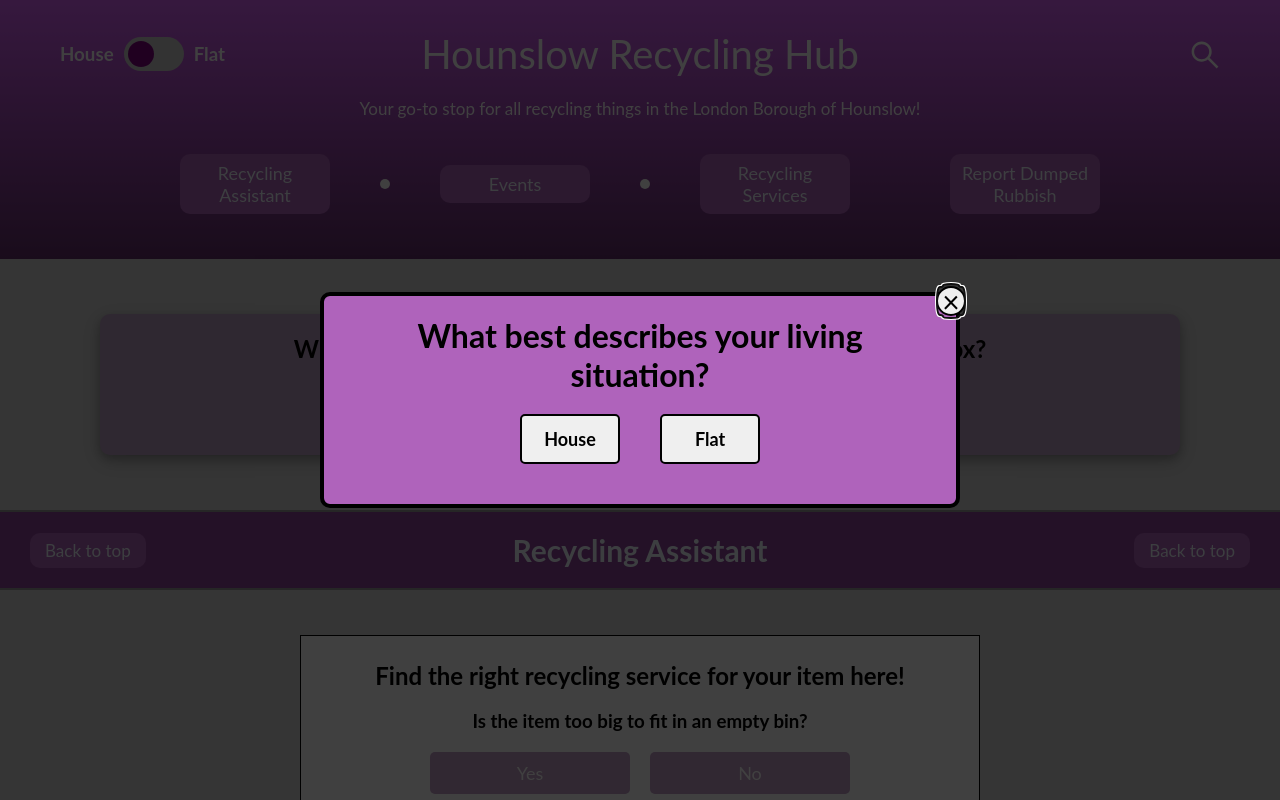
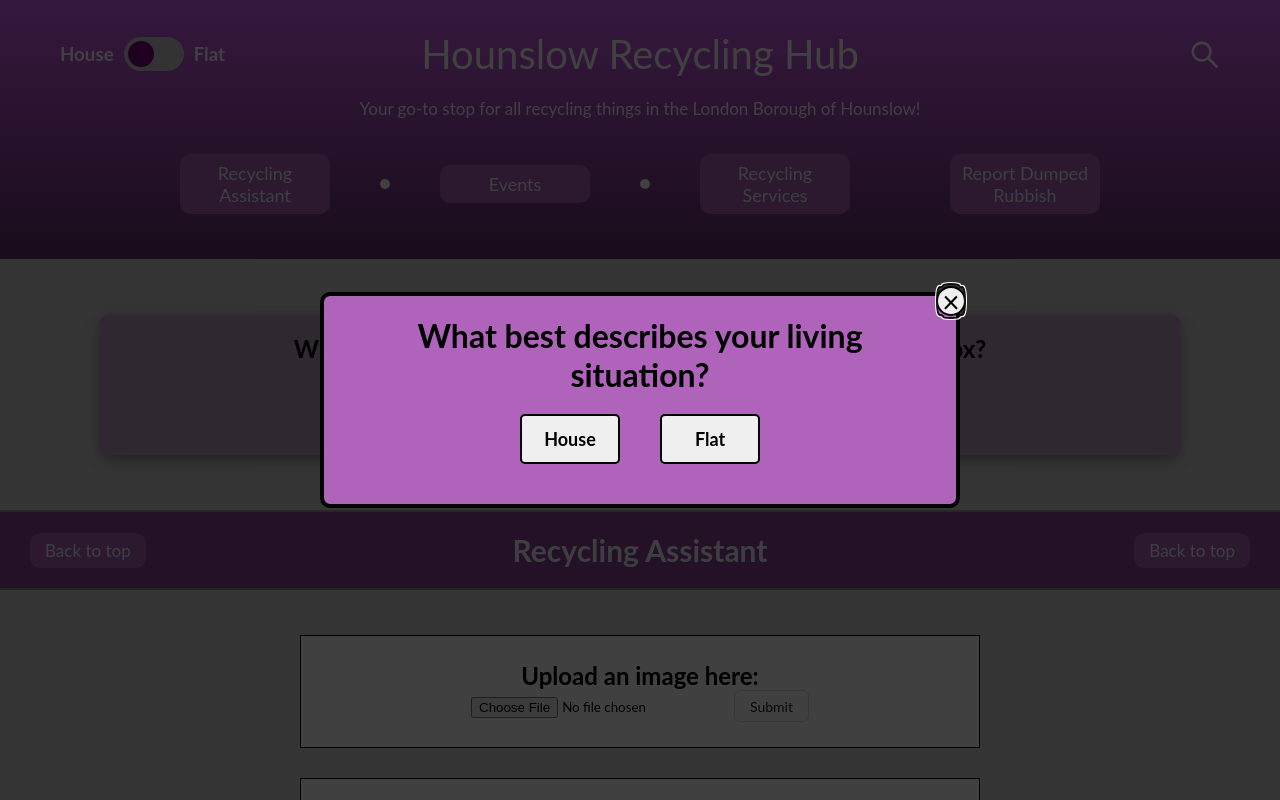
Before and after one commit to ajn2020/test, a Next.js app: page / in a window 1280 px wide. Shown: the top 800 px of the page. Built offline with nearby package versions, Linux system fonts and the light colour scheme.

Commit message:
Integrate ML model for use from UI

```diff
--- /dev/null
+++ b/components/home/ImageRecognition.tsx
@@ -0,0 +1,132 @@
+import React, { useState, useEffect } from "react";
+import { Button } from "antd";
+import style from "@/styles/home/ImageRecognition.module.css";
+
+const ML_ENDPOINT =
+  'https://ijtiasa89d.execute-api.eu-west-2.amazonaws.com/default/ML_model'
+
+
+type ImageRecognitionProps = {
+  showFlatVersion: boolean;
+  openAccordion(id: string): void;
+};
+
+
+export default function ImageRecognition(props: ImageRecognitionProps) {
+  const [image, setImage] = useState<File>();
+  const [preview, setPreview] = useState<string>();
+  const [category, setCategory] = useState<string>("");
+
+  let labelsToServices: Map<string, string>;
+  if (props.showFlatVersion) {
+    labelsToServices = new Map<string, string>([
+      ["plastic", "Plastic Recycling Service"],
+      ["metal", "Metal Recycling Service"],
+      ["cardboard", "Card Recycling Service"],
+      ["paper", "Paper Recycling Service"],
+      ["glass", "Glass Recycling Service"],
+      ["food", "Food Waste Recycling Service"],
+      ["rubbish", "General Waste Collection Service"],
+      ["textile", "Textiles Recycling"],
+      ["small electrical", "Small Electrical Items Recycling"],
+      ["bulky waste", "Bulky Waste Collection Service"],
+      ["clinical waste", "Clinical Waste Collection Service"],
+      ["garden wast", "General Waste Collection Service"]
+    ]);
+  }
+  else {
+    labelsToServices = new Map<string, string>([
+      ["plastic", "Plastic and Metal Recycling Service"],
+      ["metal", "Plastic and Metal Recycling Service"],
+      ["cardboard", "Paper and Card Recycling Service"],
+      ["paper", "Paper and Card Recycling Service"],
+      ["glass", "Glass Recycling Service"],
+      ["food", "Food Waste Recycling Service"],
+      ["rubbish", "General Waste Collection Service"],
+      ["textile", "Textiles Recycling Service"],
+      ["small electrical", "Small Electrical Items Recycling Service"],
+      ["bulky waste", "Bulky Waste Collection Service"],
+      ["clinical waste", "Clinical Waste Collection Service"],
+      ["garden wast", "Garden Waste Recycling Service"]
+    ]);
+  }
+
+
+  useEffect(() => {
+    if (!image) {
+        setPreview(undefined)
+        return
+    }
+
+    const objectUrl = URL.createObjectURL(image)
+    setPreview(objectUrl)
+
+    return () => URL.revokeObjectURL(objectUrl)
+  }, [image])
+
+  const handleImageUpload = (event: React.ChangeEvent<HTMLInputElement>) => {
+    const file = event.target.files![0];
+    setImage(file);
+    setCategory("");
+  }
+
+  const uploadImage = () => {
+    if (!image) {
+      setImage(undefined)
+      return
+    }
+    let reader = new FileReader();
+    reader.readAsDataURL(image!);
+    reader.onload = function () {
+      const encodedResult = reader.result;
+      const encodedImage = new String(encodedResult).split(',', 2)[1]
+      fetch(ML_ENDPOINT, {
+        method: 'POST',
+        body: encodedImage
+      })
+      .then(response => response.json())
+      .then(data => setCategory(data[0]['Name']))
+      .catch(error => console.error(error));
+    };
+    reader.onerror = function (error) {
+      console.log('Error: ', error);
+    };
+    console.log(category);
+
+  }
+
+  async function jumpToAccordion(
+    event: React.MouseEvent<HTMLButtonElement>,
+    id: string
+  ) {
+    event.stopPropagation();
+    props.openAccordion(id);
+    await new Promise((r) => setTimeout(r, 200));
+    document.getElementById(id)?.scrollIntoView();
+  }
+
+  return (
+    <div className={style["image-recognition-wrapper"]}>
+      <div>
+        <h2>Upload an image here:</h2>
+      </div>
+      <div>
+        {image &&  <img className={style["image-recognition-image-preview"]} src={preview} /> }
+        <input type="file" accept="image/*" onChange={handleImageUpload} />
+        <Button onClick={uploadImage}>Submit</Button>
+        {category &&  <div>
+                        <h4> This item was categorized as {category}. </h4>
+                        <h4> You can use the {labelsToServices.get(category)}. </h4>
+                        <button
+                          className={style["image-recognition-button"]}
+                          type="button"
+                          onClick={(event) => jumpToAccordion(event, labelsToServices.get(category)!)}
+                          >
+                            Click here for more info about it!
+                        </button>
+                    </div>
+        }
+      </div>
+    </div>
+  );
+}
--- a/data/RecyclingServices.tsx
+++ b/data/RecyclingServices.tsx
@@ -66,7 +66,7 @@ export const houseRecyclingServices = [
   },
   {
     itemImage: "./garden_items.png",
-    title: "Garden Waste Service",
+    title: "Garden Waste Recycling Service",
     binImage: "./brown_wheeled_bin.png",
     description: "Garden waste can be recycled using the brown wheeled bin.",
     content:
--- a/src/pages/index.tsx
+++ b/src/pages/index.tsx
@@ -6,6 +6,7 @@ import Popup from "reactjs-popup";
 import Header from "@/components/home/Header";
 import EngagingBox from "@/components/home/EngagingBox";
 import Subheading from "@/components/home/Subheading";
+import ImageRecognition from "@/components/home/ImageRecognition";
 import DecisionTree from "@/components/home/DecisionTree";
 import EventCardCarousel from "@/components/home/EventCardCarousel";
 import RecyclingServiceAccordionGrid, {
@@ -121,6 +122,10 @@ export default function Home(props: Props) {
       <EngagingBox showFlatVersion={showFlatVersion!} />
 
       <Subheading title="Recycling Assistant" id="DecisionTree" />
+      <ImageRecognition
+        showFlatVersion={showFlatVersion!}
+        openAccordion={openAccordion}
+      />
       <DecisionTree />
 
       {props.events.length > 0 ? (
--- /dev/null
+++ b/styles/home/ImageRecognition.module.css
@@ -0,0 +1,29 @@
+.image-recognition-wrapper {
+    background-color: white;
+    border-style: solid;
+    border-width: 1px;
+    margin: 30px 300px;
+    text-align: center;
+    align-items: center;
+    padding: 25px 0px;
+}
+
+.image-recognition-image-preview {
+    width: 30%;
+    height: 30%;
+    padding: 20px 20px 20px 20px;
+    align-items: center;
+}
+
+.image-recognition-button {
+    width: 20%;
+    min-width: 200px;
+    margin: 20px 10px 0px 10px;
+    padding: 10px;
+    border-width: 0;
+    border-radius: 5px;
+    background-color: #c29ec7;
+    color: #fff;
+    cursor: pointer;
+    font-size: 18px;
+}
```
